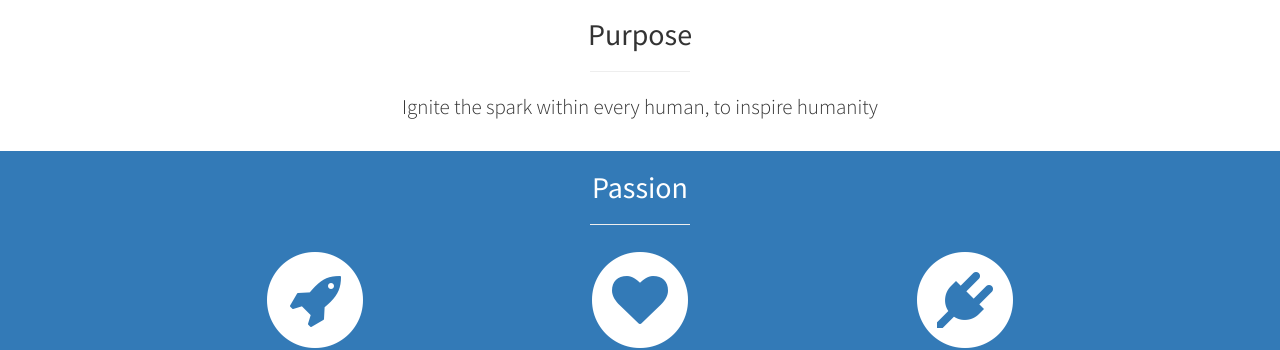
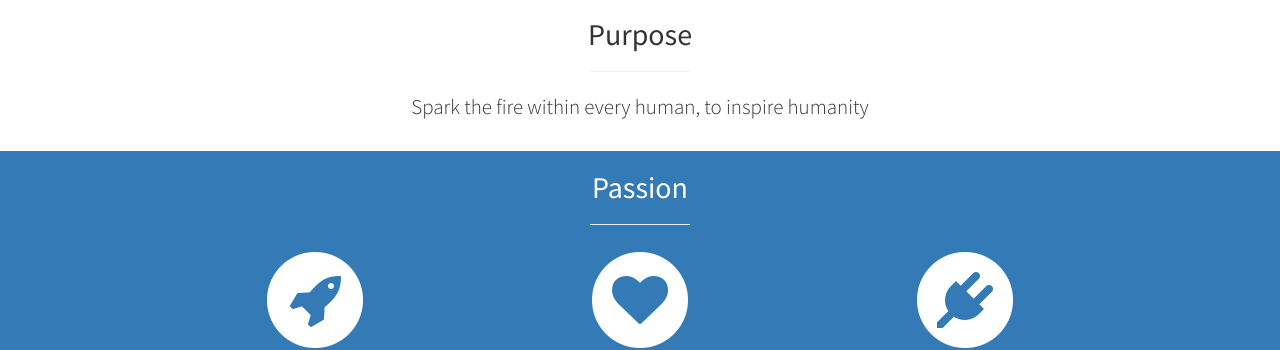
Before and after one commit to jikinluke8/inspark, a Jekyll site: the page built from index.html, in a window 1280 px wide. Shown: the part 902-1252 px from the top of the page. Built offline with Jekyll 4.4.1, drawn with Linux system fonts in a browser that asks for light colours.

Commit message:
Update purpose.html

```diff
--- a/_includes/purpose.html
+++ b/_includes/purpose.html
@@ -4,7 +4,7 @@
       <div class="col-lg-12 text-center">
           <h2>Purpose</h2>
           <hr class="small">
-          <p class="lead">Ignite the spark within every human, to inspire humanity</p>
+          <p class="lead">Spark the fire within every human, to inspire humanity</p>
         <div class="col-lg-12 text-center"><P></P>
         </div>
       </div>
```
